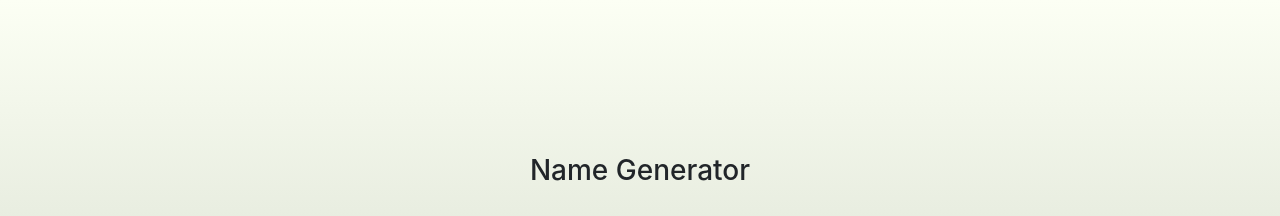
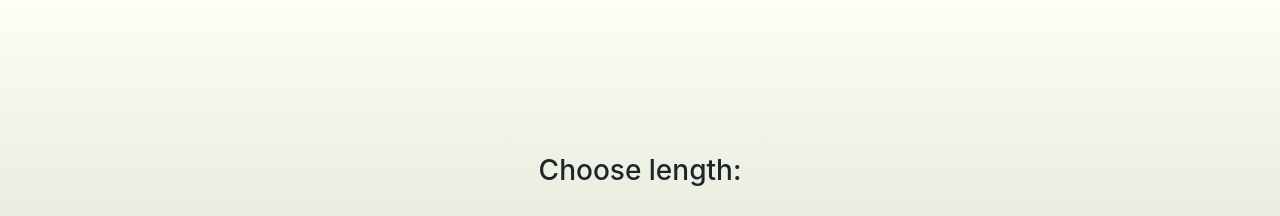
Before and after one commit to chookmook29/RPG-name-generator-letter-frequency-, a plain HTML site: page index.html in a window 1280 px wide. Shown: the top 216 px of the page. Drawn offline with nearby package versions, Linux system fonts and the light colour scheme.

Commit message:
change caption

```diff
--- a/index.html
+++ b/index.html
@@ -37,7 +37,7 @@ html, body {
 <div class="container">
 	<div class="row">
 		<div class="col-lg-12">
-			<h3>Name Generator</h3>
+			<h3>Choose length:</h3>
 		</div>
 	</div>
 	<br>
```
